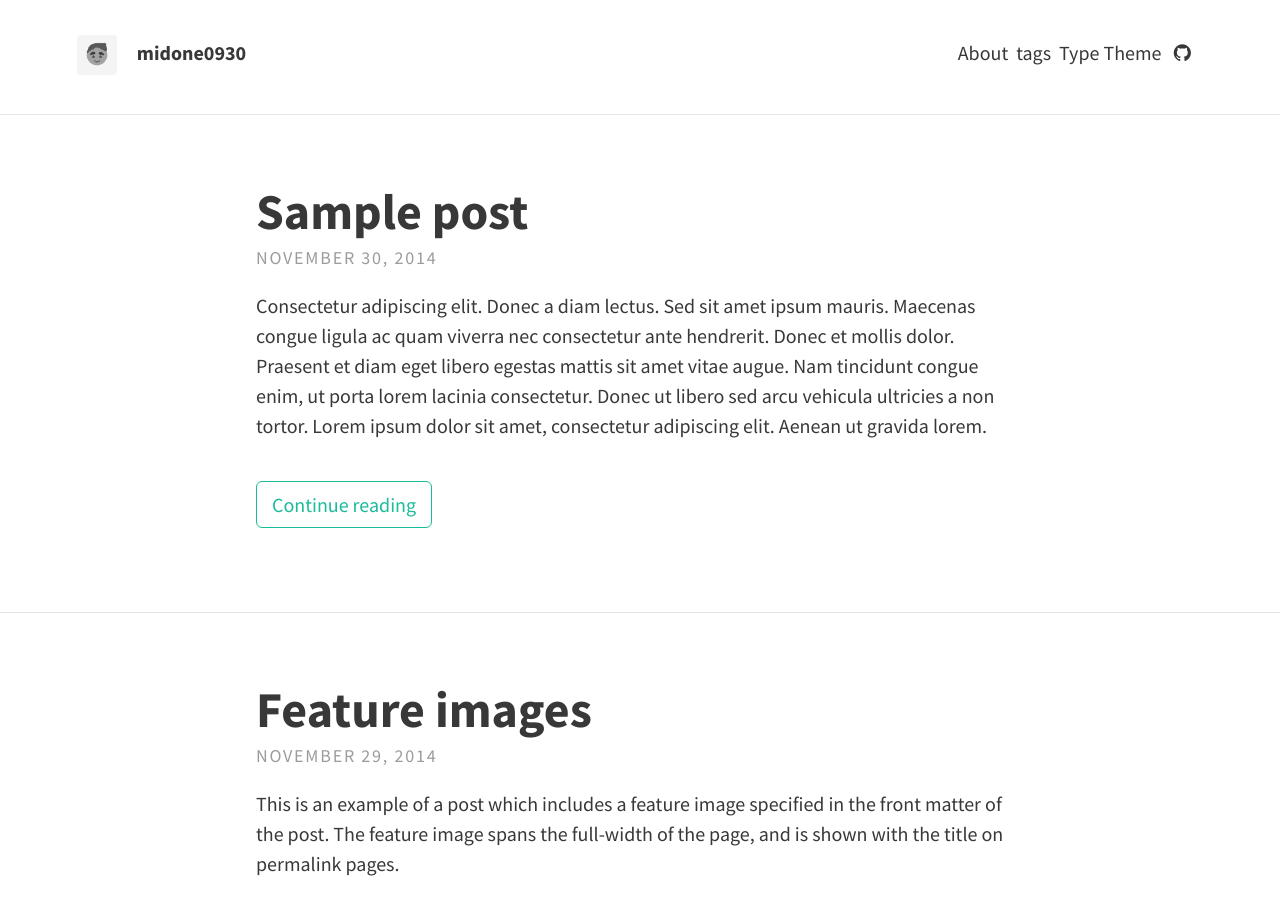
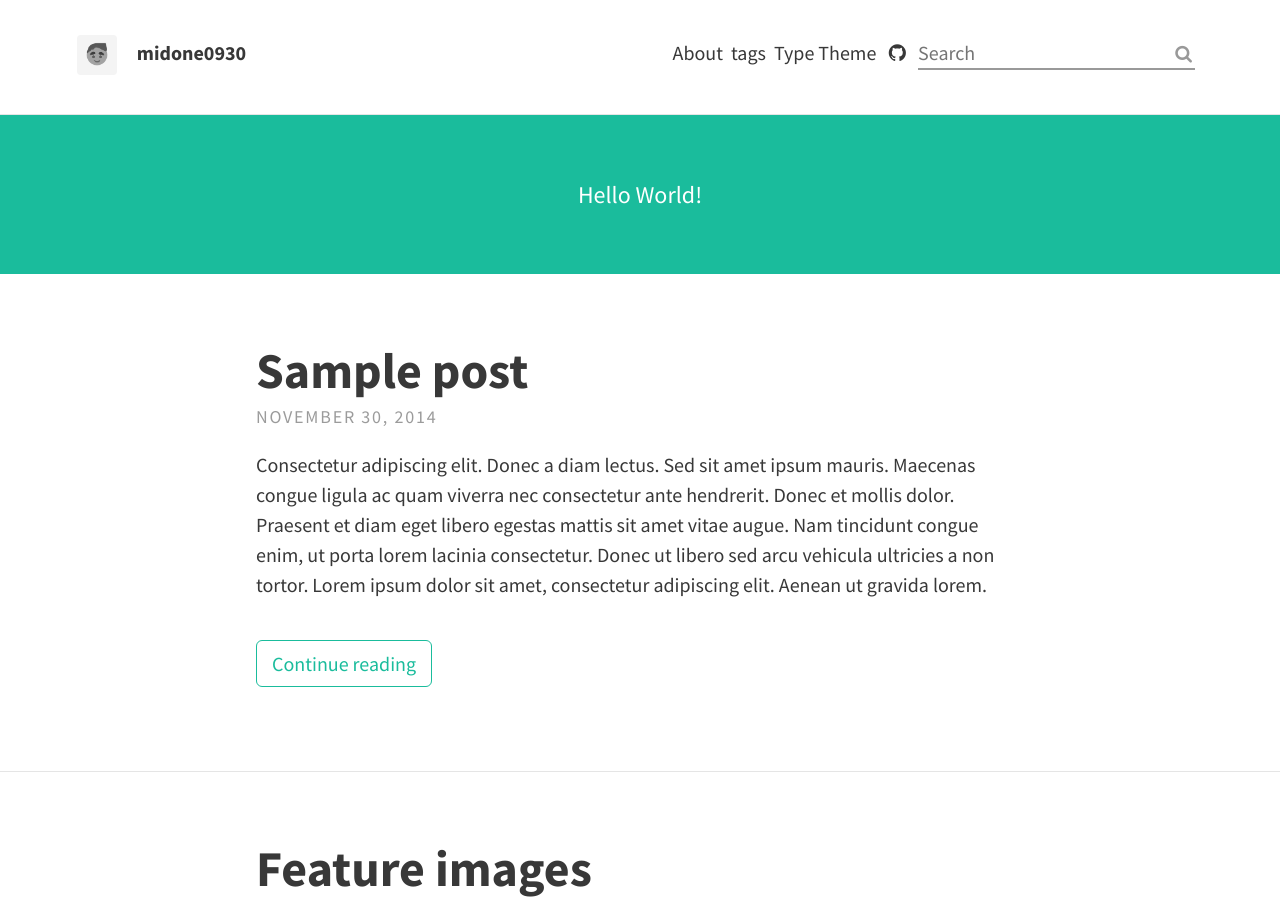
Before and after one commit to midone0930/midone0930.github.io, a Jekyll site: the page built from index.html, in a window 1280 px wide and 900 px high. Built offline with Jekyll 4.4.1, drawn with Linux system fonts in a browser that asks for light colours; nearby versions of some CDN libraries; the list of posts is cut into pages by our own code.

Commit message:
Update _config.yml

```diff
--- a/_config.yml
+++ b/_config.yml
@@ -12,7 +12,8 @@ theme_settings:
   description: "A website with blog posts and pages" # used by search engines
 
   # Header and footer text
-  header_text:
+  header_text: >
+   Hello World!
   header_text_feature_image:
   footer_text: >
    Powered by <a href="https://jekyllrb.com/">Jekyll</a> with <a href="https://github.com/rohanchandra/type-theme">Type Theme</a>
@@ -41,10 +42,10 @@ theme_settings:
   youtube:
 
   # Scripts
-  google_analytics: # Tracking ID, e.g. "UA-000000-01"
-  disqus_shortname:
+  google_analytics: UA-113882009-1 # Tracking ID, e.g. "UA-000000-01"
+  disqus_shortname: disqus_toAA7R2naj
   katex: true # Enable if using math markup
-  search: false # Enable the search feature
+  search: true # Enable the search feature
 
   # Localization strings
   str_follow_on: "Follow on"
```
